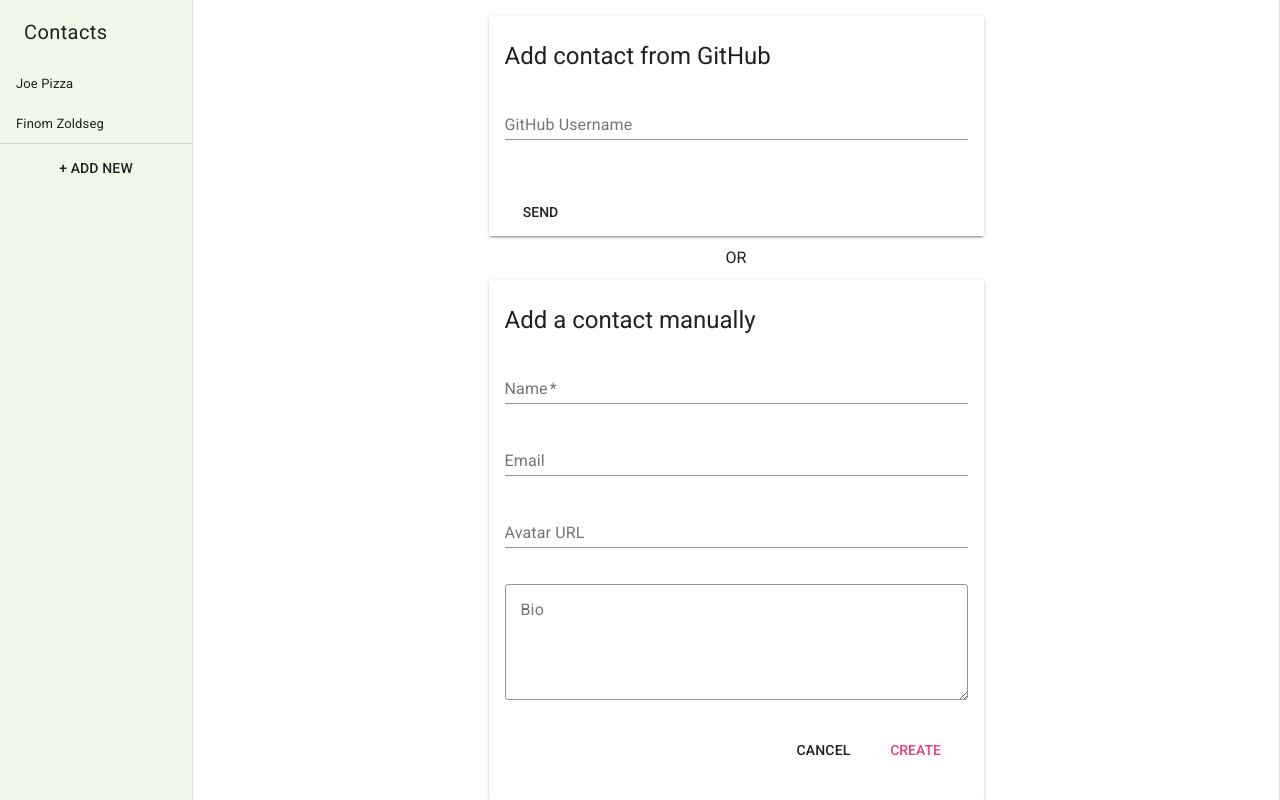
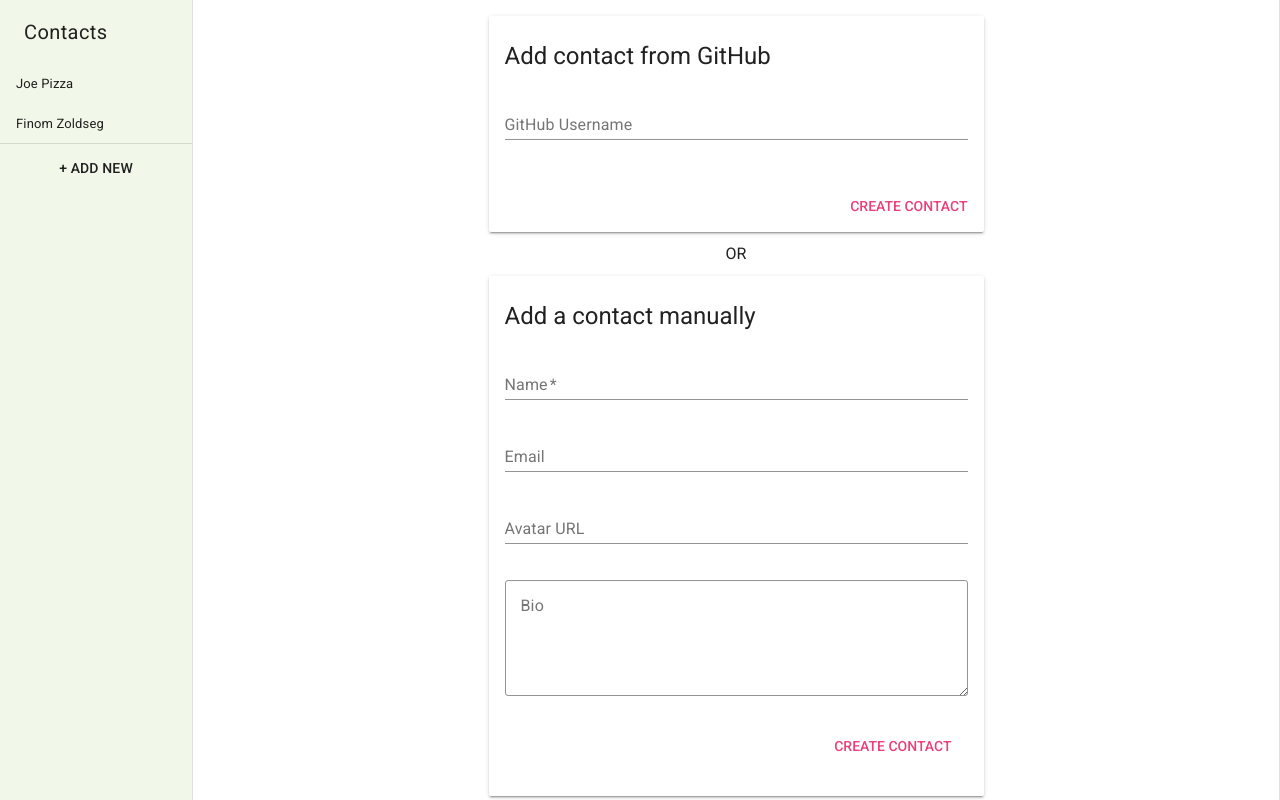
Before and after one commit to RichardOtvos/vue-contact-list, a Vue app: page /#/new in a window 1280 px wide. Built offline with nearby package versions, Linux system fonts and the light colour scheme.

Commit message:
Unifies add contact form buttons

```diff
--- a/src/components/AddContact.vue
+++ b/src/components/AddContact.vue
@@ -23,11 +23,8 @@
             <md-textarea v-model="contactBio"></md-textarea>
           </md-field>
           <md-card-actions>
-            <md-button :to="{ name: 'details', params: { selectedId: null } }">
-              Cancel
-            </md-button>
             <md-button class="md-primary" @click.prevent="onNewContactClick">
-              Create
+              Create Contact
             </md-button>
           </md-card-actions>
         </md-card-content>
--- a/src/components/AddFromGithub.vue
+++ b/src/components/AddFromGithub.vue
@@ -22,7 +22,11 @@
           </template>
         </md-autocomplete>
       </md-card-content>
-      <md-button @click="addContact">send</md-button>
+      <md-card-actions>
+        <md-button class="md-primary" @click.prevent="addContact">
+          Create contact
+        </md-button>
+      </md-card-actions>
     </md-card>
   </form>
 </template>
```
